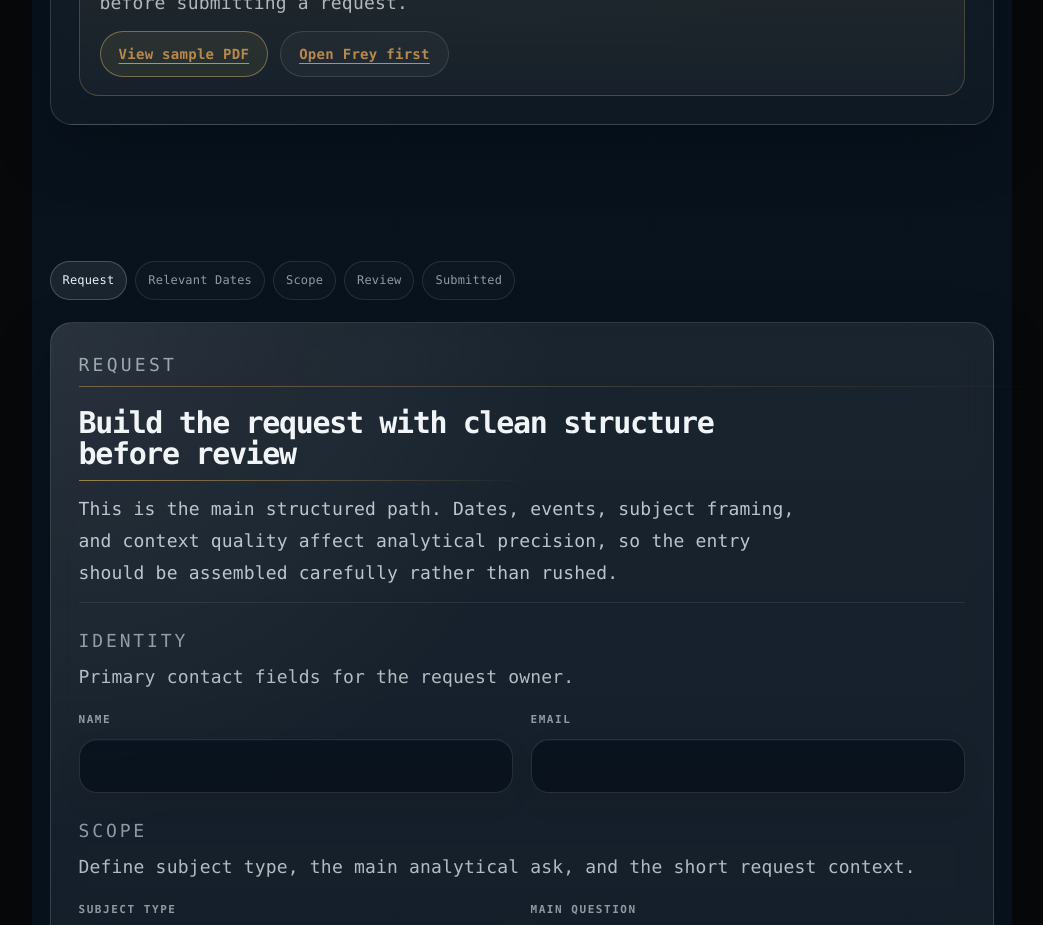
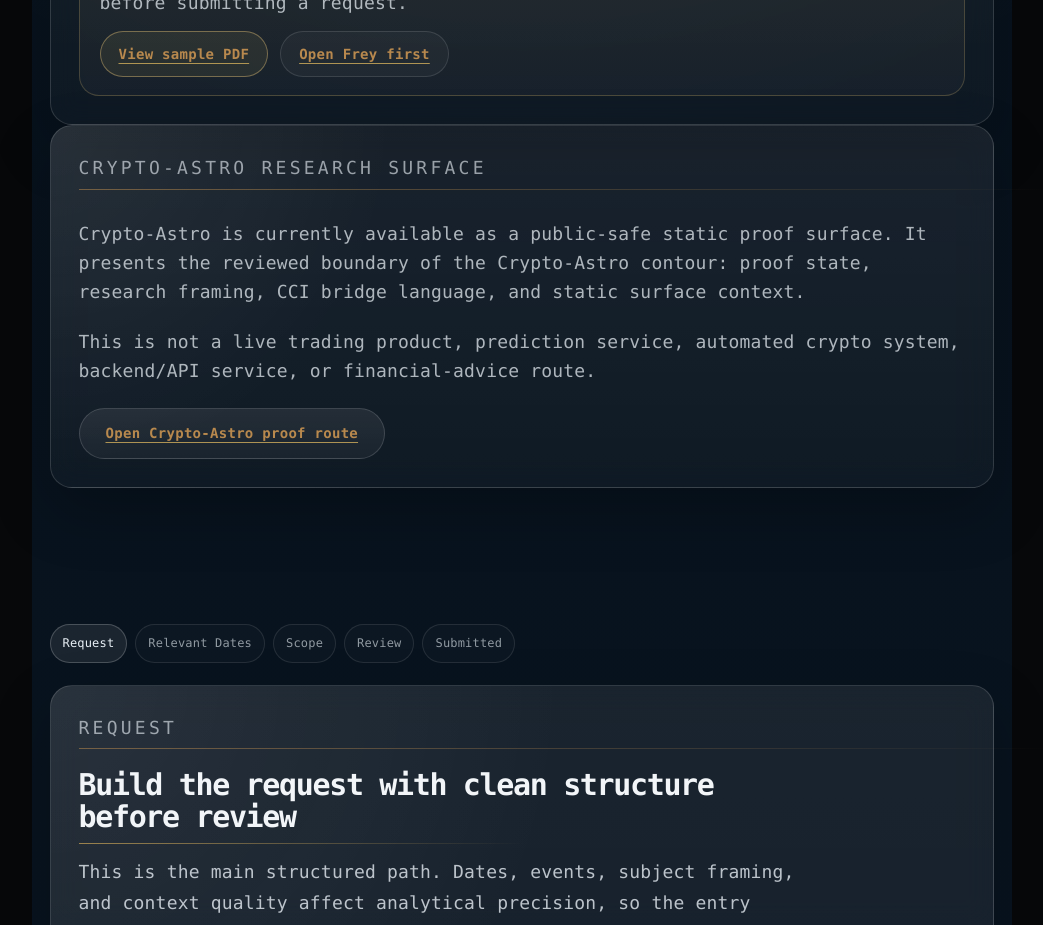
Before and after one commit to AiBhrigu/bhrigu-portal, a Next.js app: page /access in a window 1280 px wide. Shown: the part 1100-2025 px from the top of the page, without its empty margins (111-1154 px from the left). Built offline with nearby package versions, Linux system fonts and the light colour scheme.

Commit message:
Add Crypto-Astro access proof bridge

```diff
--- a/pages/access.tsx
+++ b/pages/access.tsx
@@ -157,6 +157,27 @@ export default function AccessPage({
           <HeaderBlock />
           <IntroBlock />
           <AccessBridgeContextBlock bridgeCtx={initialBridgeCtx} />
+            <section className="panel stack" aria-labelledby="crypto-astro-research-surface">
+              <p className="sectionTitle" id="crypto-astro-research-surface">
+                Crypto-Astro Research Surface
+              </p>
+              <p className="muted">
+                Crypto-Astro is currently available as a public-safe static proof surface. It presents the reviewed boundary of the Crypto-Astro contour: proof state, research framing, CCI bridge language, and static surface context.
+              </p>
+              <p className="muted">
+                This is not a live trading product, prediction service, automated crypto system, backend/API service, or financial-advice route.
+              </p>
+              <div className="actions">
+                <a
+                  className="btnSecondary"
+                  href="https://aibhrigu.github.io/phi-cosmography-open/crypto-astro/index.html"
+                  rel="noopener noreferrer"
+                  target="_blank"
+                >
+                  Open Crypto-Astro proof route
+                </a>
+              </div>
+            </section>
 
           <AccessNotices
             draftSavedVisible={notices.draftSavedVisible}
```
